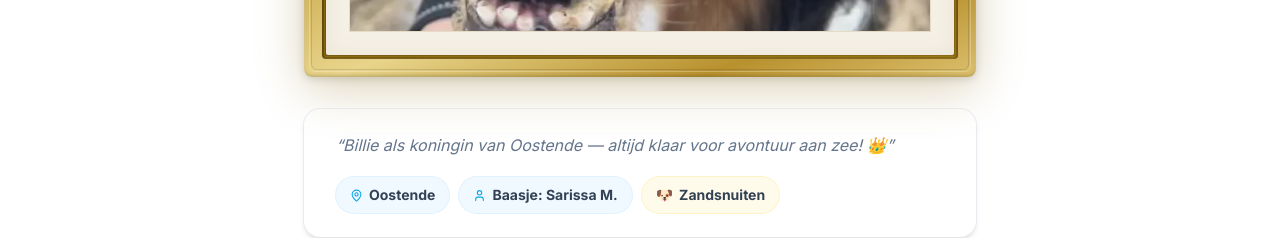
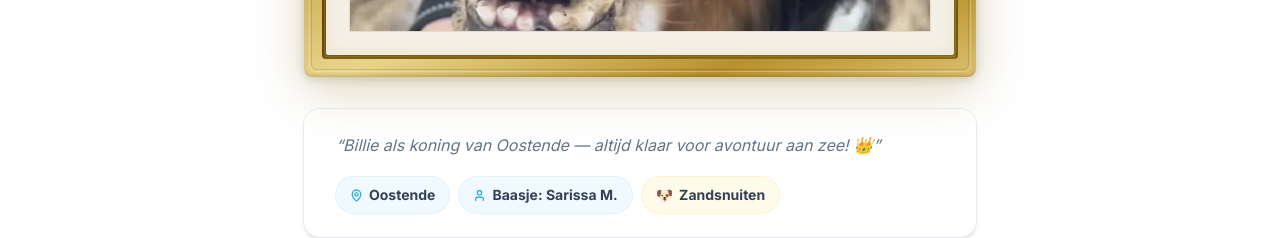
Before and after one commit to kevinb42O/Hondaanzee, a React (Vite) app: page /community in a window 1280 px wide. Shown: the part 1860-2098 px from the top of the page. Built offline with nearby package versions, Linux system fonts and the light colour scheme.

Commit message:
Fix: Billie is een koning, geen koningin

```diff
--- a/pages/Community.tsx
+++ b/pages/Community.tsx
@@ -25,7 +25,7 @@ const TOPPER_VAN_DE_MAAND = {
   dogName: 'Billie',
   ownerName: 'Sarissa M.',
   city: 'Oostende',
-  caption: 'Billie als koningin van Oostende — altijd klaar voor avontuur aan zee! 👑',
+  caption: 'Billie als koning van Oostende — altijd klaar voor avontuur aan zee! 👑',
 };
 
 const WhatsAppIcon: React.FC<{ className?: string }> = ({ className = 'w-5 h-5' }) => (
```
